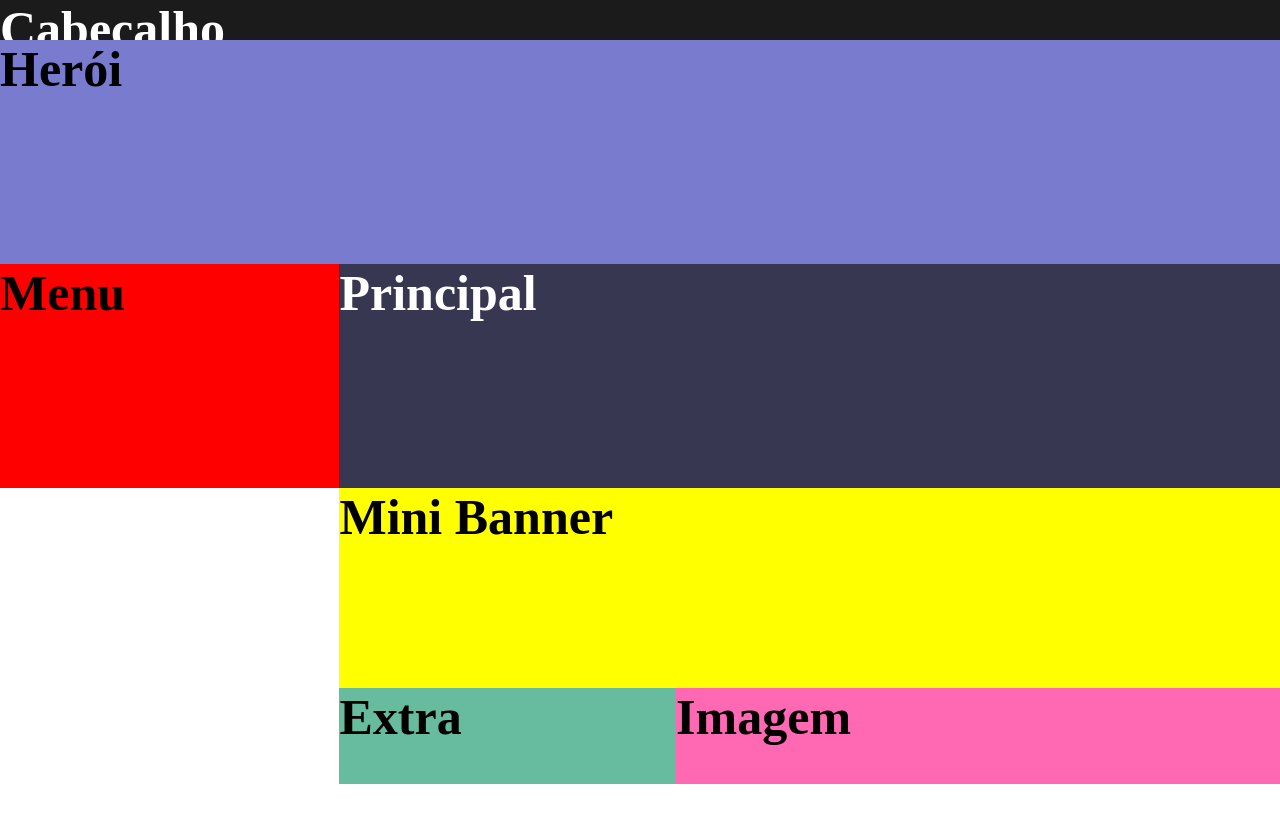
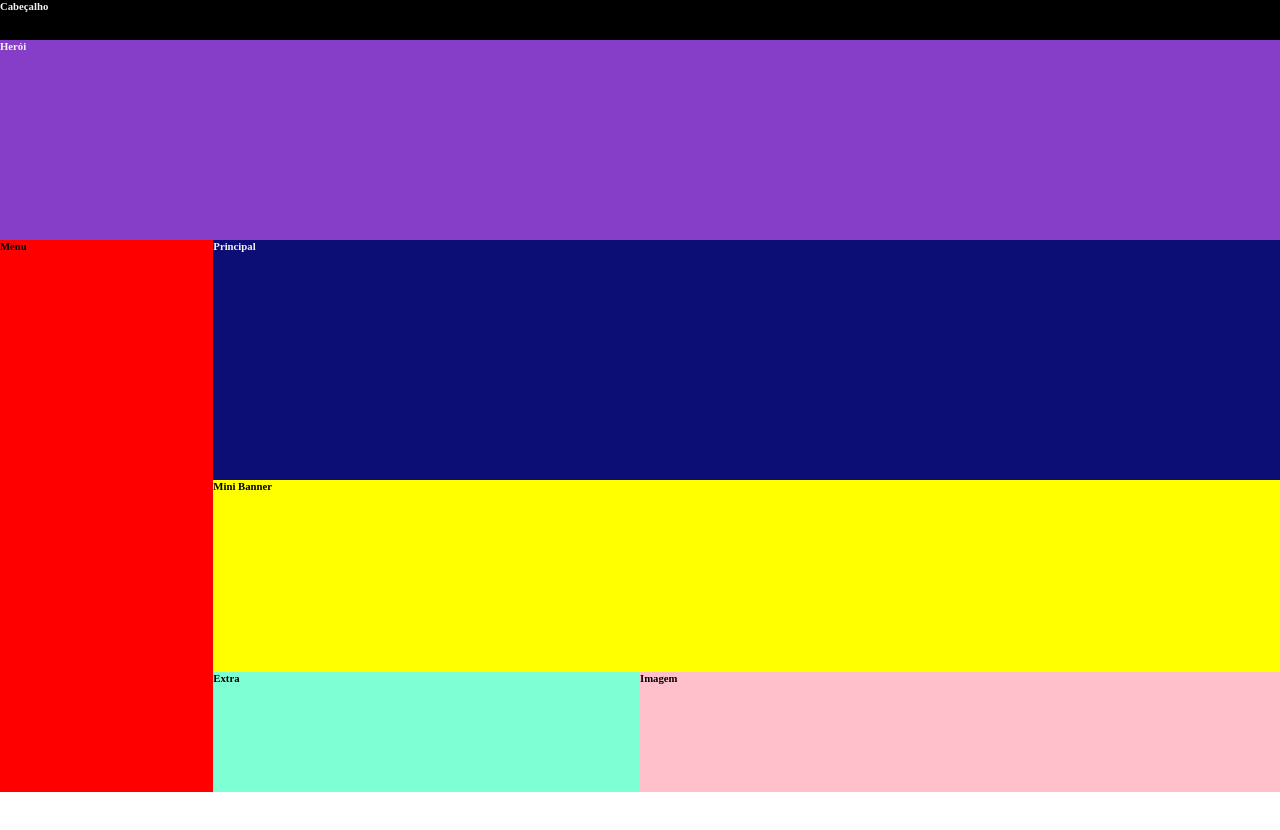
Before and after one commit to Mariana-de-Angelo-Silva/Aula-8---19-10---Grid, a plain HTML site: page Exercício 2/indexE2.html in a window 1280 px wide. Before the commit the page ends 800 px from the top, so only its background shows below. Drawn offline with Linux system fonts and the light colour scheme.

Commit message:
Versão final

```diff
--- a/Exercício 1/styleE1.css
+++ b/Exercício 1/styleE1.css
@@ -5,8 +5,7 @@
 .container{
     display: grid;
     grid-template-columns: 3fr, 1fr;
-    grid-template-rows:20vh 70vh 15vh; /*professora, coloquei esse 15vh pois achei  que o footer estava muito fino, entãpo, pra melhorar esteticamente melhor, deci aumentar um pouco*/
-    margin: 20px;
+    grid-template-rows:20vh 70vh 15vh;
     gap: 20px;
 }
 
--- a/Exercício 2/styleE2.css
+++ b/Exercício 2/styleE2.css
@@ -4,67 +4,28 @@
 
   .container{
     display: grid;
-    grid-template-columns: 1fr 2fr 3rf;
-    grid-template-rows: 5vh 28vh 28vh 25vh 12vh; /*8 no total*/
+    grid-template-columns: 1fr 2fr 3fr;
+    grid-template-rows: 5vh 25vh 30vh 24vh 15vh 15vh;
   }
 
-  header{
-    background-color: rgb(28, 27, 27);
-    grid-column-start: 1;
-    grid-column-end: 5;
-        h6{ font-size: 50px; color: white}
+  header{background-color: rgb(0, 0, 0);
+  grid-column: 1/5; h6{color: #f4f1f1;}}
 
-  }
+  section{background-color: rgb(134, 62, 201);
+  grid-column: 1/5; h6{color: #f4f1f1;}}
 
-  section{
-    background-color: #787bce;
-    grid-column-start: 1;
-    grid-column-end: 5;
-        h6{font-size: 50px; color: black}
-  }
+  main{background-color: rgb(13, 13, 118);
+  grid-column: 2/5; h6{color: #f4f1f1;}}
 
-  aside{
-    background-color: #FF0000;
-    grid-column-start: 1;
-    grid-column-end: 1;
-    grid-row-start: 3;
-    /*grid-row-end: 8;*/
-        h6{font-size: 50px; color: black}
-  }
+  aside{background-color: red;
+  grid-column: 1/1;
+  grid-row:3/6 ;}
 
-  main{
-    background-color: #383751;
-    grid-column-start: 2;
-    grid-column-end: 5;
-        h6{font-size: 50px; color: white}
-  }
+  #bloco1{background-color: yellow;
+    grid-column: 2/5;}
 
-  #bloco1{
-    background-color:#FFFF00;
-    grid-column-start: 2;
-    grid-column-end: 5;
-        h6{font-size: 50px; color: black}
-  }
+  #bloco2{background-color: aquamarine;
+    grid-column: 2/3;}
 
-  #bloco2{
-    background-color:rgb(103, 188, 160);
-    grid-column-start: 2;
-    grid-column-end: 3;
-        h6{font-size: 50px; color: black}
-  }
-  #bloco3{
-    background-color:#FF69B4;
-    grid-column-start: 3;
-    grid-column-end: 5;
-        h6{font-size: 50px; color: black}
-  }
-
-
-
-
-
-
-
-  /*Dúvida:
-  - Eu posso por as várias caixinhas dentro de uma mesma main e dentro dela ir criando aside, section e divs para esses vários blocos ou devo, para o maior em lavanda criar uma div sem ser dentro de um dos blocos principais?
-  - Para o footer, eu poderia ter usado um "display:grid" nele pra fazer as divisões dos blocos verde-água e rosa?*/
+  #bloco3{background-color: pink;
+  grid-column: 3/5; }
```
